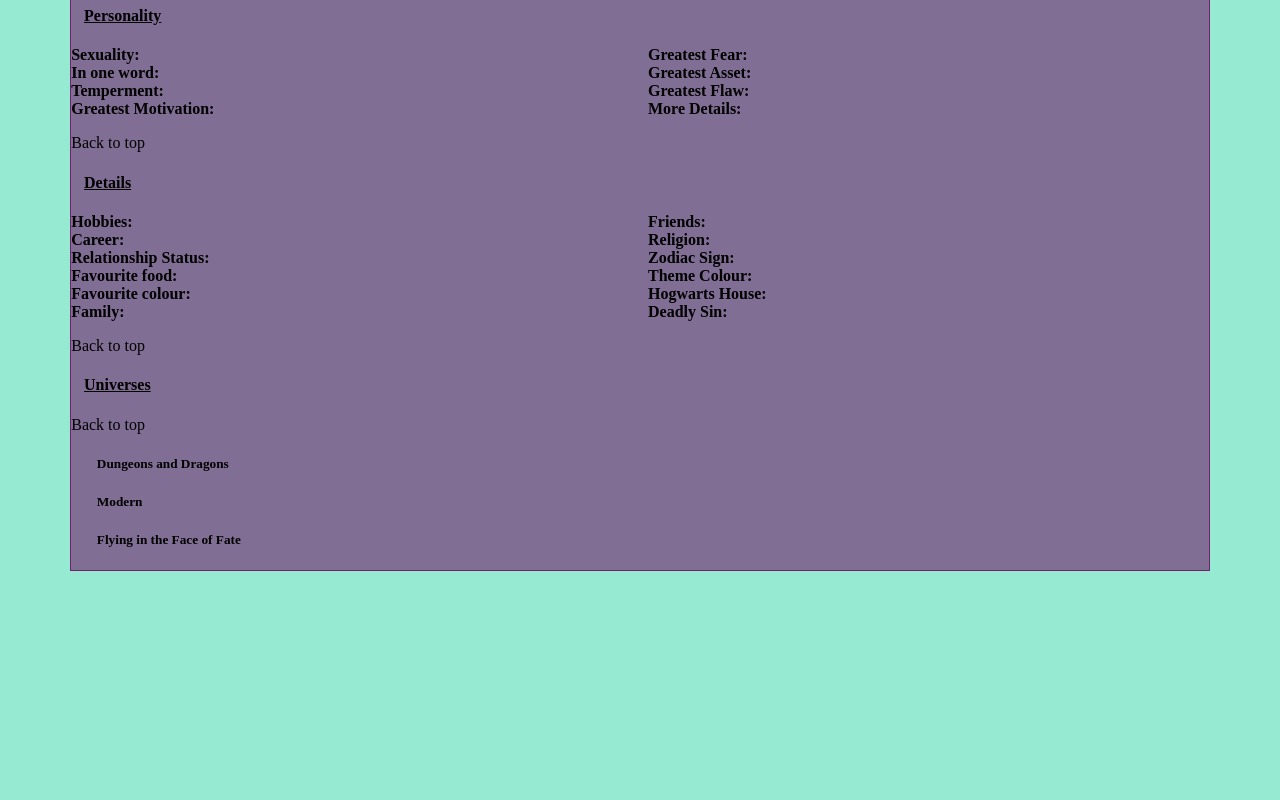
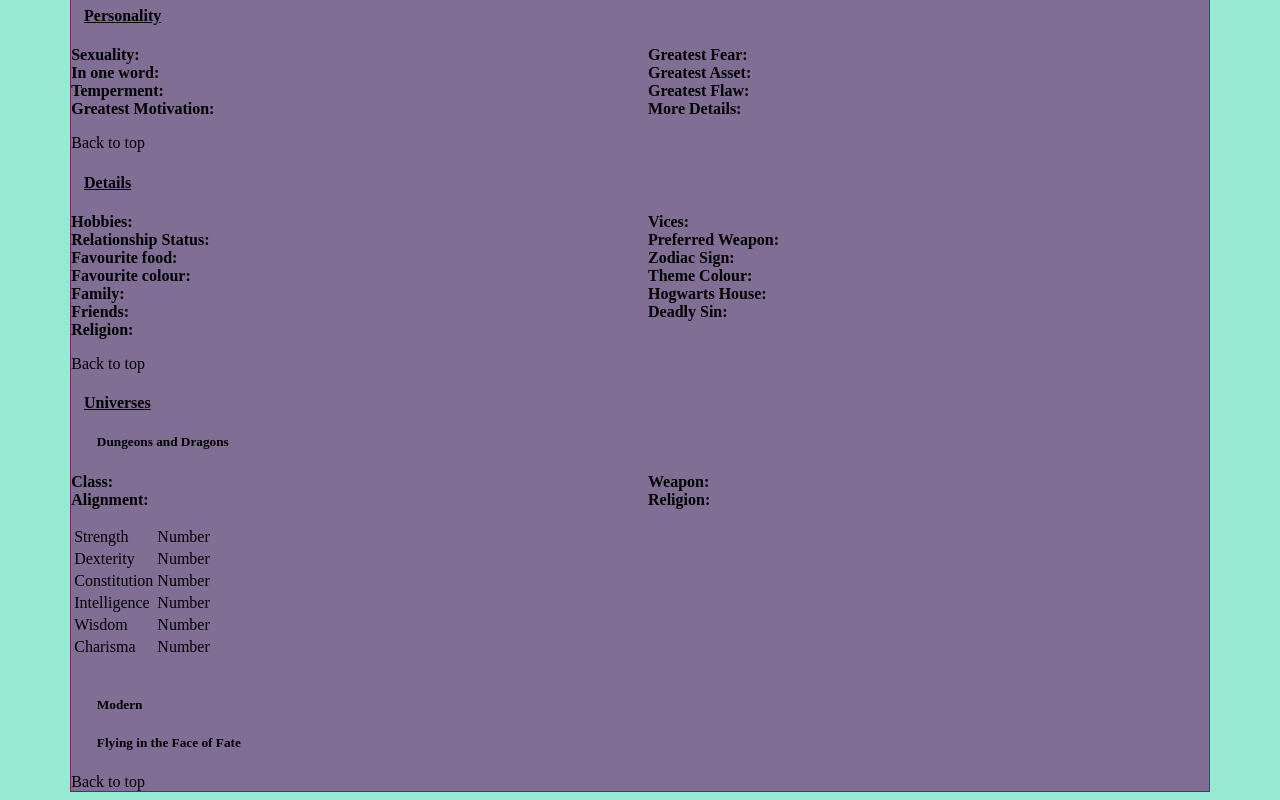
Before and after one commit to muddyevil/OCs, a plain HTML site: page character page.html in a window 1280 px wide. Shown: the part 932-1732 px from the top of the page. Before the commit the page ends 1511 px from the top, so only its background shows below. Drawn offline with Linux system fonts and the light colour scheme.

Commit message:
Update character page.html
Fully updated character page

```diff
--- a/character page.html
+++ b/character page.html
@@ -61,7 +61,7 @@
 			<b>Needs:</b>
 		</p>
 
-			<a href="#top">Back to top</a>
+			<a href="#top" class="scroll">Back to top</a>
 
 		<h4 class="Personality" id="Personality">Personality</h4>
 
@@ -76,19 +76,20 @@
 			<b>More Details:</b>
 
 		</p>
-			<a href="#top">Back to top</a>
+			<a href="#top" class="scroll">Back to top</a>
 
 		<h4 class="Details" id="Details">Details</h4>
 
 			<p>
 				<b>Hobbies:</b><br>
-				<b>Career:</b><br>
 				<b>Relationship Status:</b><br>
 				<b>Favourite food:</b><br>
 				<b>Favourite colour:</b><br>
 				<b>Family:</b><br>
 				<b>Friends:</b><br>
-				<b>Religion:</b></br>
+				<b>Religion:</b><br>
+				<b>Vices:</b><br>
+				<b>Preferred Weapon:</b><br>
 				<b>Zodiac Sign:</b><br>
 				<b>Theme Colour:</b><br>
 				<b>Hogwarts House:</b><br>
@@ -96,18 +97,54 @@
 
 			</p>
 
-			<a href="#top">Back to top</a>
+			<a href="#top" class="scroll">Back to top</a>
 
 		<h4 class="Universes" id="Universes">Universes</h4>
 
-			<a href="#top">Back to top</a>
+		<h5 class="Dungeons and Dragons">Dungeons and Dragons</h5>
 
-		<h5 class="Dungeons and Dragons">Dungeons and Dragons</h5>
+			<p>
+
+				<b>Class:</b><br>
+				<b>Alignment:</b><br>
+				<b>Weapon:</b><br>
+				<b>Religion:</b><br>
+
+				<table>
+					<tr>
+						<td>Strength</td>
+						<td>Number</td>
+					</tr>
+					<tr>
+						<td>Dexterity</td>
+						<td>Number</td>
+					</tr>
+					<tr>
+						<td>Constitution</td>
+						<td>Number</td>
+					</tr>
+					<tr>
+						<td>Intelligence</td>
+						<td>Number</td>
+					</tr>
+					<tr>
+						<td>Wisdom</td>
+						<td>Number</td>
+					</tr>
+					<tr>
+						<td>Charisma</td>
+						<td>Number</td>
+					</tr>
+				</table>
+
+			</p>
 
 		<h5 class="Modern">Modern</h5>
 
 		<h5 class="Flying in the Face of Fate">Flying in the Face of Fate</h5>
 
+			<a href="#top" class="scroll">Back to top</a>
+
 	</div>
 
 </body>
```
